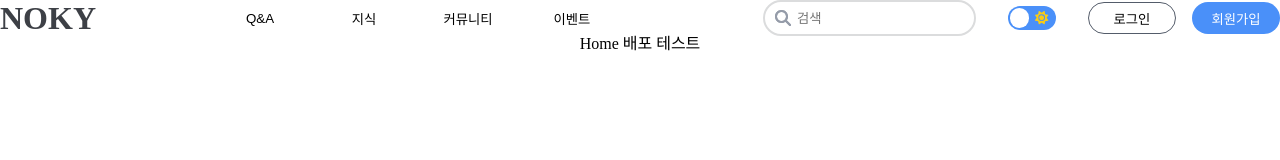
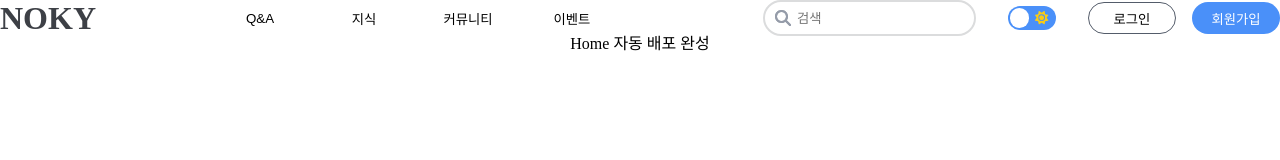
Before and after one commit to ka0824/noky_vue_spring, a Vue app in the folder front/: page / in a window 1280 px wide. Shown: the top 160 px of the page. Built offline with nearby package versions, Linux system fonts and the light colour scheme.

Commit message:
chore: test_deploy

```diff
--- a/front/src/views/Home.vue
+++ b/front/src/views/Home.vue
@@ -1,7 +1,7 @@
 <script setup lang="ts"></script>
 
 <template>
-  <div>Home 배포 테스트</div>
+  <div>Home 자동 배포 완성</div>
 </template>
 
 <style scoped></style>
```
